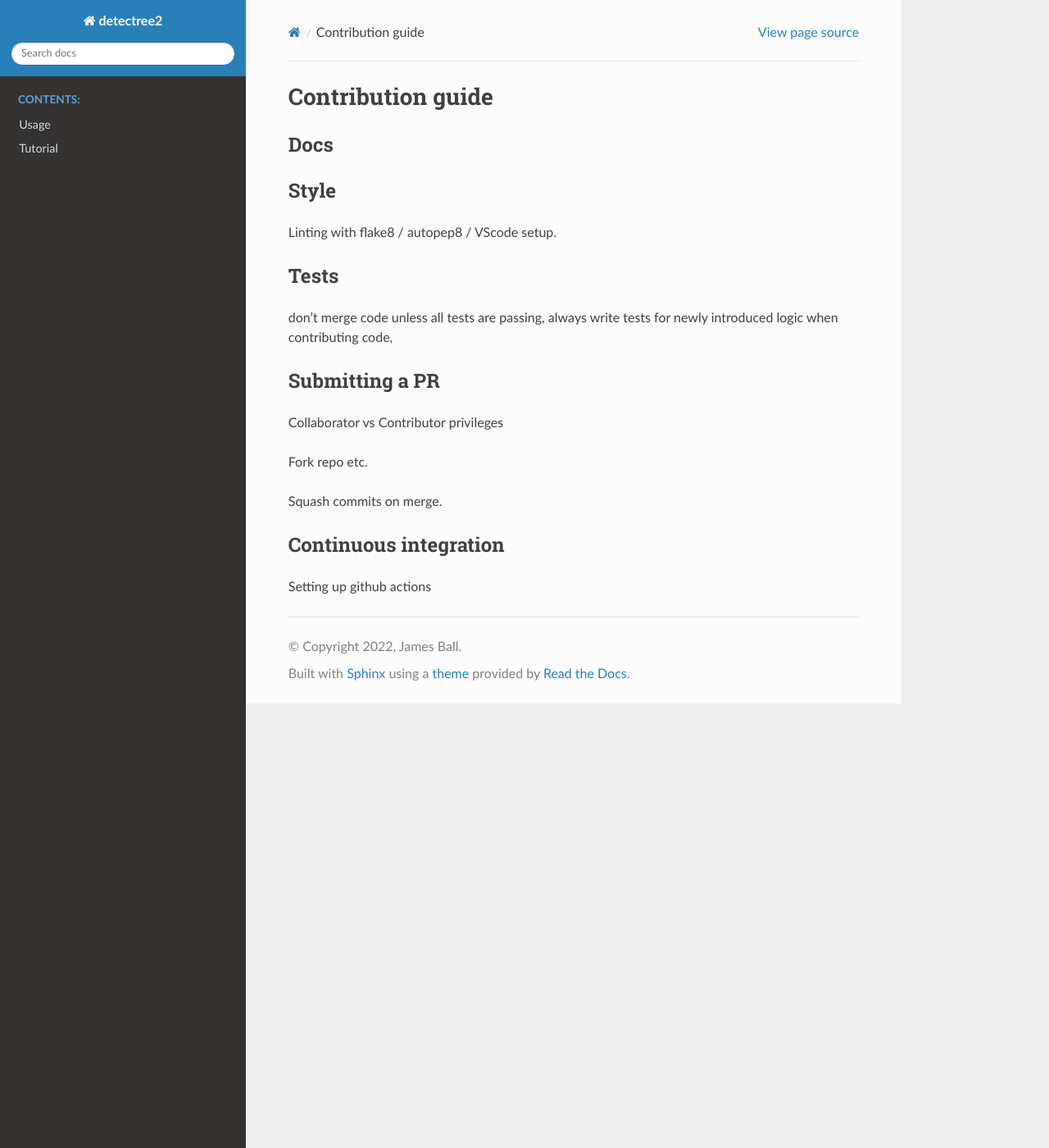
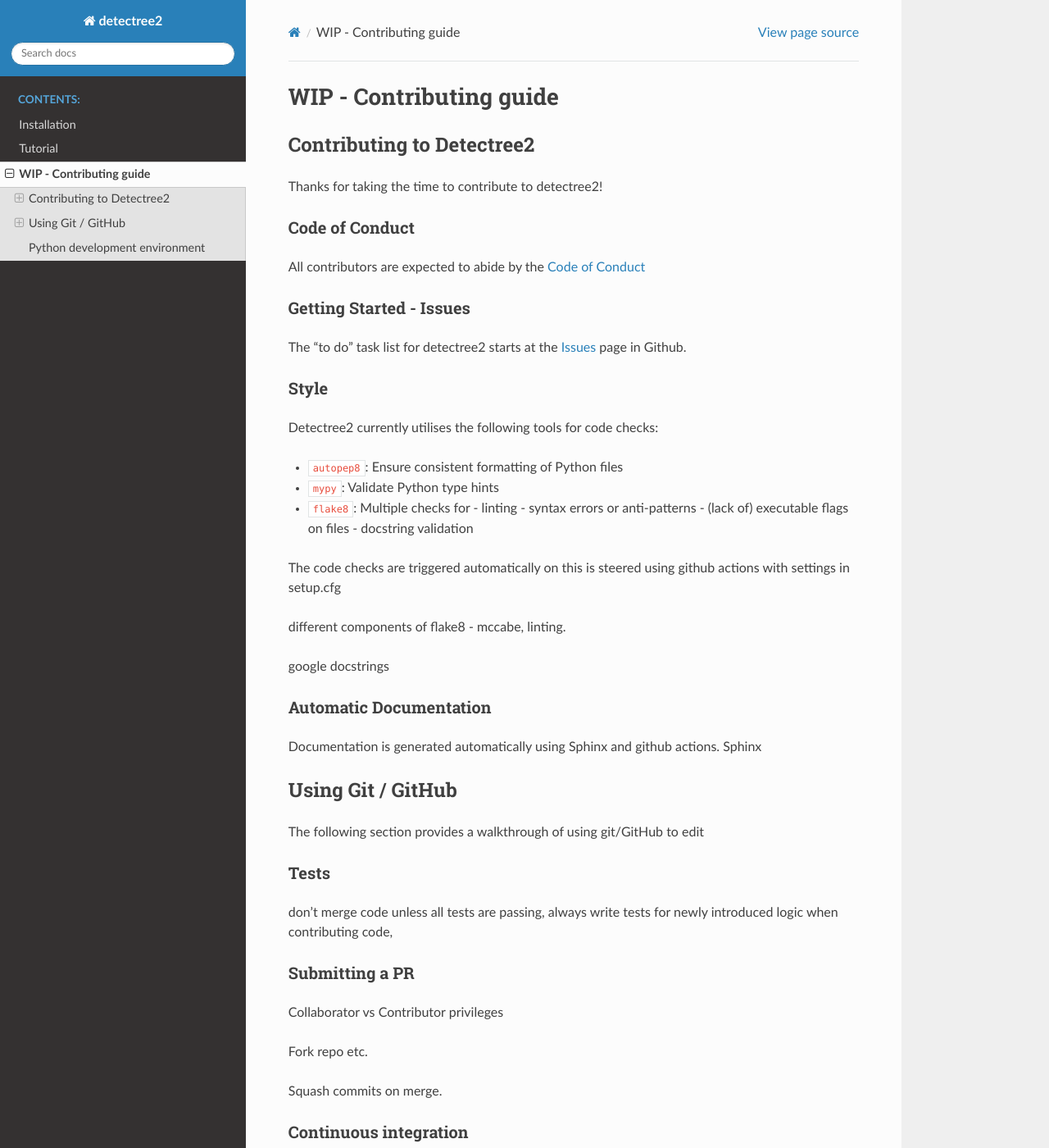
Before and after one commit to PatBall1/detectree2, a Sphinx documentation site: the page built from docs/source/contributing.rst, in a window 1280 px wide and 1400 px high. Shown: the whole window at 82% size. Built offline with Sphinx 7.4.7 and the Read the Docs theme 2.0.0, drawn with Linux system fonts in a browser that asks for light colours; pages that are not in the unit, such as notebooks, are missing from menus; some of the changed text lies outside the part shown.

Commit message:
various documentation commits

```diff
--- a/docs/source/conf.py
+++ b/docs/source/conf.py
@@ -33,7 +33,8 @@
 # Add any Sphinx extension module names here, as strings. They can be
 # extensions coming with Sphinx (named 'sphinx.ext.*') or your custom
 # ones.
-extensions = ['sphinx.ext.autodoc'
+extensions = ['sphinx.ext.autodoc',
+              'nbsphinx'  # enables *.ipynb to be rendered in the docs as pages / notebooks
               ]
 
 # Add any paths that contain templates here, relative to this directory.
@@ -51,6 +52,9 @@
 # a list of builtin themes.
 #
 html_theme = 'sphinx_rtd_theme'
+html_static_path = ["_static"]
+# html_css_files = ["css/style.css"]
+
 
 # Add any paths that contain custom static files (such as style sheets) here,
 # relative to this directory. They are copied after the builtin static files,
--- a/docs/source/contributing.rst
+++ b/docs/source/contributing.rst
@@ -1,14 +1,51 @@
-Contribution guide
-==================
+******************
+WIP - Contributing guide
+******************
 
-Docs
-----
+
+Contributing to Detectree2
+==========================
+
+Thanks for taking the time to contribute to detectree2!
+
+Code of Conduct
+---------------
+
+All contributors are expected to abide by the `Code of Conduct <https://github.com/PatBall1/detectree2/blob/master/CODE_OF_CONDUCT.md>`_
+
+
+Getting Started - Issues
+------------------------
+The “to do” task list for detectree2 starts at the `Issues <https://github.com/PatBall1/detectree2/issues>`_ page in Github.
 
 
 Style
 -----
+Detectree2 currently utilises the following tools for code checks:
 
-Linting with flake8 / autopep8 / VScode setup.
+- ``autopep8``: Ensure consistent formatting of Python files
+- ``mypy``: Validate Python type hints
+- ``flake8``: Multiple checks for - linting - syntax errors or anti-patterns - (lack of) executable flags on files - docstring validation
+
+
+The code checks are triggered automatically on
+this is steered using github actions
+with settings in setup.cfg
+
+
+different components of flake8 - mccabe, linting.
+
+google docstrings
+
+Automatic Documentation
+-----------------------
+Documentation is generated automatically using Sphinx and github actions.
+Sphinx
+
+Using Git / GitHub
+==================
+
+The following section provides a walkthrough of using git/GitHub to edit
 
 
 Tests
@@ -30,3 +67,7 @@
 ----------------------
 
 Setting up github actions
+
+
+Python development environment
+==============================
--- a/docs/source/index.rst
+++ b/docs/source/index.rst
@@ -30,8 +30,11 @@
    :maxdepth: 2
    :caption: Contents:
 
-   usage
+   installation
    tutorial
+   contributing
+   _notebooks/contributing_guide
+   _notebooks/trainingJB
 
 
 
--- a/setup.cfg
+++ b/setup.cfg
@@ -13,6 +13,7 @@
 exclude = detectree2/models/train_tune.py, detectree2/data_loading, detectree2/preprocessing/FixJsonForTrain.py
 
 [pep8]
+max-line-length = 120
 indent-size = 4
 
 [isort]
```
Also changed, not shown: CODE_OF_CONDUCT.md (added, +83 -0 lines), README.md (+9 -7 lines), docs/source/_static/css/style.css (added, +55 -0 lines), docs/source/installation.rst (added, +8 -0 lines), docs/source/usage.rst (+0 -9 lines), 2 other files.
